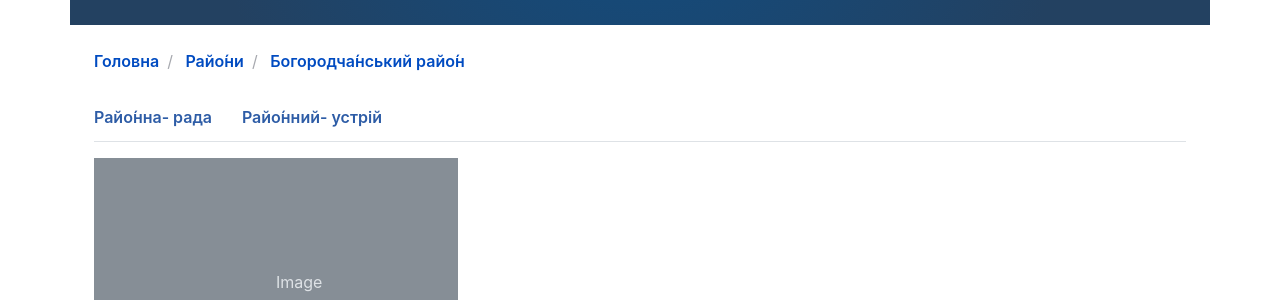
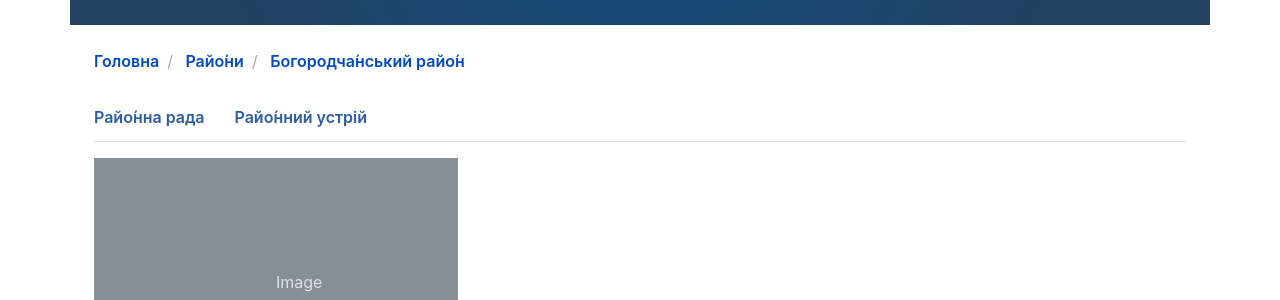
Before and after one commit to typo3uk/typo3uk.github.io, a Jekyll site: the page built from district/bohorodchany/index.html, in a window 1280 px wide. Shown: the part 335-635 px from the top of the page. Built offline with Jekyll 4.4.1, drawn with Linux system fonts in a browser that asks for light colours; some of the changed lines change nothing that is shown.

Commit message:
Change #370

```diff
--- a/_layouts/district.html
+++ b/_layouts/district.html
@@ -13,12 +13,12 @@ layout: default
         </li>
         <li class="nav-item" role="presentation">
           <a class="nav-link" id="rada-tab" data-toggle="tab" href="#rada" role="tab" aria-controls="rada" aria-selected="false">
-            {%- if page.dir contains "city" or contains "town" -%}Міська{%- else -%}Райо́нна{%- endif -%} - рада
+            {%- if page.dir contains "city" or contains "town" -%}Міська{%- else -%}Райо́нна{%- endif -%}&nbsp;рада
           </a>
         </li>
         <li class="nav-item" role="presentation">
           <a class="nav-link" id="division-tab" data-toggle="tab" href="#division" role="tab" aria-controls="division" aria-selected="false">
-            {%- if page.dir contains "city" or contains "town" -%}Міський{%- else -%}Райо́нний{%- endif -%} - устрій
+            {% if page.dir contains "city" or contains "town" %}Міський{% else %}Райо́нний{% endif %} устрій
           </a>
         </li>
       </ul>
```
